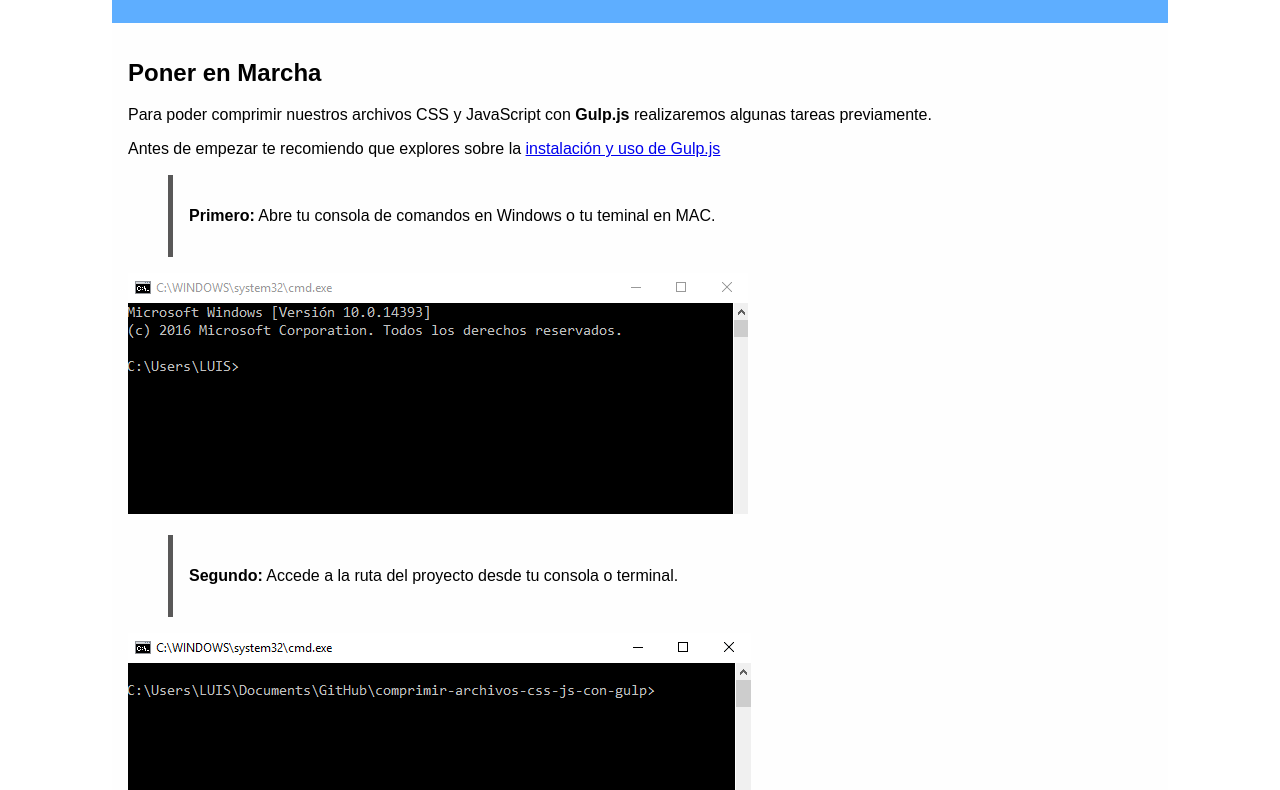
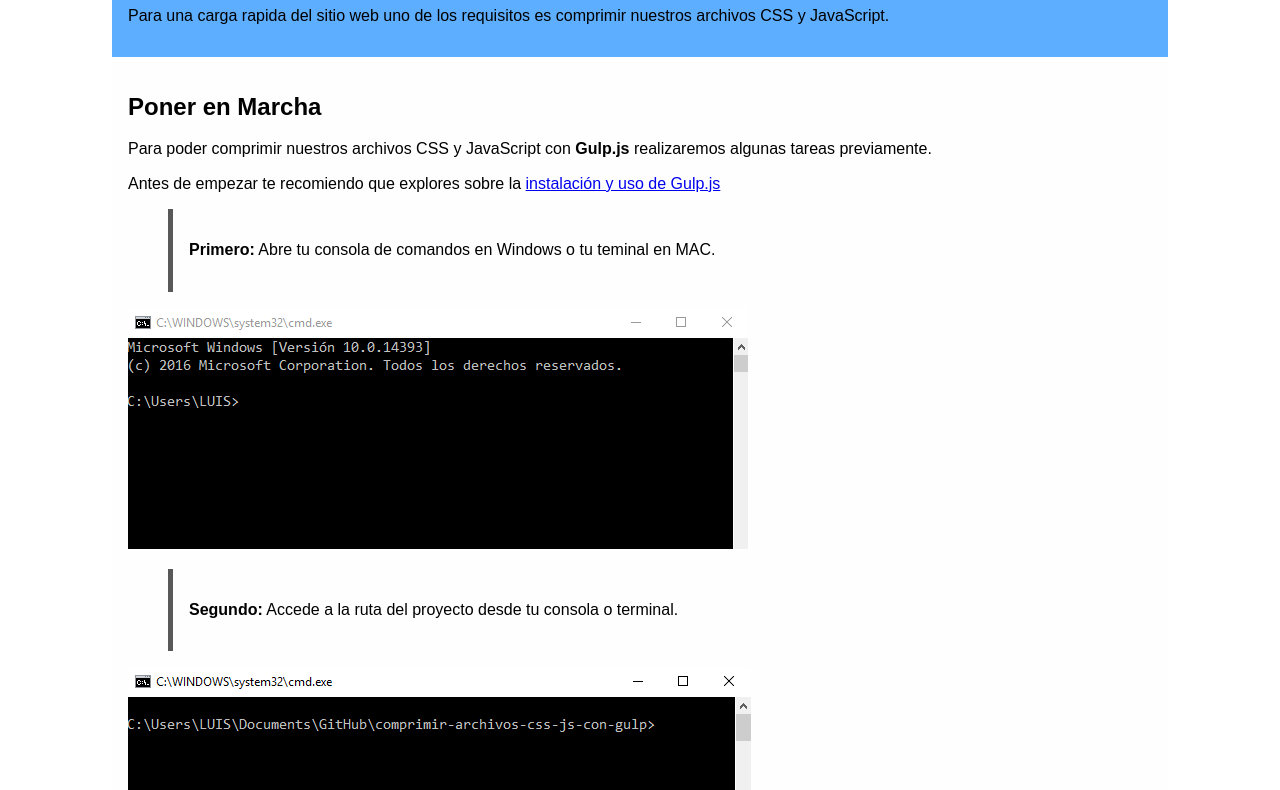
Before and after one commit to 01luisrene/comprimir-archivos-css-js-con-gulp, a website: page index.html in a window 1280 px wide. Shown: the part 89-879 px from the top of the page. Drawn offline with Linux system fonts and the light colour scheme; files that its build step writes are made by us from their sources.

Commit message:
Comprimir archivos CSS y JavaScript con Gulp.js
v2

```diff
--- a/index.html
+++ b/index.html
@@ -28,6 +28,7 @@
 <body>
 	<header>
 		<h1>Web Performance - Mejorar la Velocidad de tu Página Web</h1>
+		<p>Para una carga rapida del sitio web uno de los requisitos es comprimir nuestros archivos CSS y JavaScript.</p>
 	</header>
 	<main>
 	 	<section>
```
